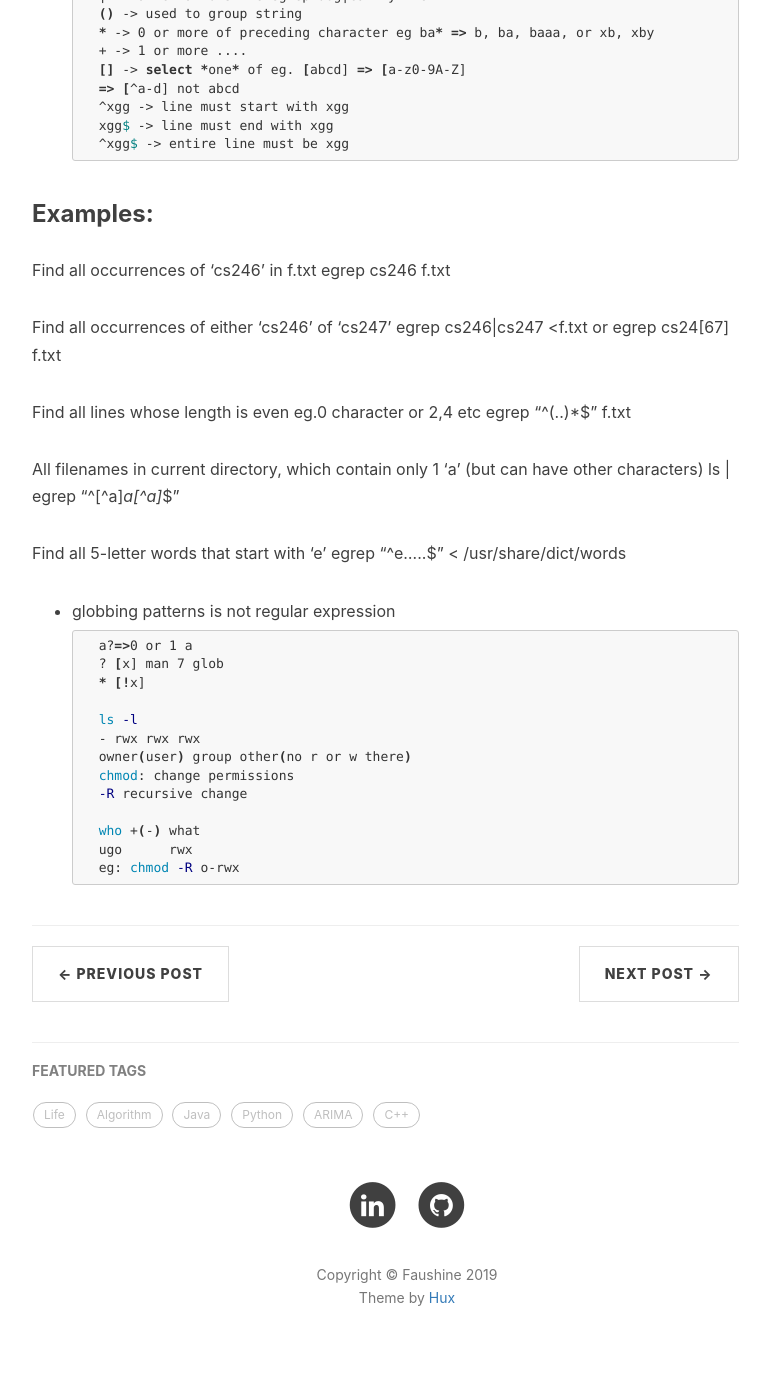
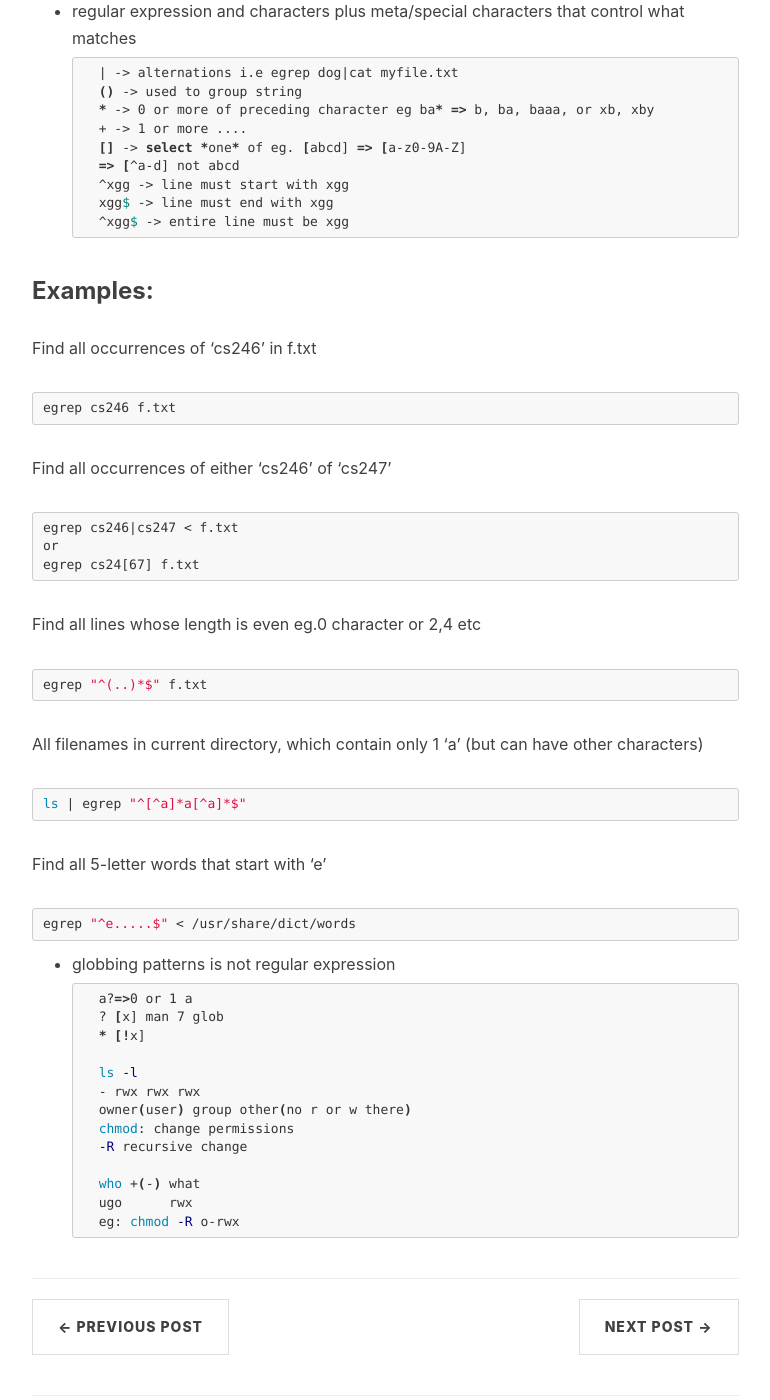
Before and after one commit to faushine/faushine.github.io, a Jekyll site: the page built from _posts/2019-06-06-01-quotes.md, in a window 1280 px wide and 1400 px high, scrolled down 907 px. Shown: the whole window, without its empty margins (233-1003 px from the left). Built offline with Jekyll 4.4.1, drawn with Linux system fonts in a browser that asks for light colours; nearby versions of some CDN libraries; comment, search, counter and statistics services are not loaded; before the commit the page ends 2282 px from its top, so only the background shows below that; some of the changed text lies outside the part shown.

Commit message:
revise typo

````diff
--- a/_posts/2019-06-06-01-quotes.md
+++ b/_posts/2019-06-06-01-quotes.md
@@ -9,7 +9,10 @@ tags:
 ## Quotes in bash (see 'man bash')
 
 - backticks, single back quotes->executes command
-eg: ls -al use $(ls -al) instead
+
+```bash
+ls -al use $(ls -al) instead
+```
 
 - double quotes '' not ""
 
@@ -45,20 +48,36 @@ eg: ls -al use $(ls -al) instead
 ### Examples:
 
 Find all occurrences of 'cs246' in f.txt
+
+```bash
 egrep cs246 f.txt
+```
 
 Find all occurrences of either 'cs246' of 'cs247'
-egrep cs246|cs247 <f.txt
-or egrep cs24[67] f.txt
+
+``` bash
+egrep cs246|cs247 < f.txt
+or
+egrep cs24[67] f.txt
+```
 
 Find all lines whose length is even  eg.0 character or 2,4 etc
+
+```bash
 egrep "^(..)*$" f.txt
+```
 
 All filenames in current directory, which contain only 1 'a' (but can have other characters)
+
+```bash
 ls | egrep "^[^a]*a[^a]*$"
+```
 
 Find all 5-letter words that start with 'e'
+
+```bash
 egrep "^e.....$" < /usr/share/dict/words
+```
 
 - globbing patterns is not regular expression
 
````
Also changed, not shown: _posts/2019-06-06-02-shell scripts.md (+7 -4 lines), _posts/2019-06-06-03-SE & Testing.md (+1 -1 lines), _posts/2019-06-06-04-IO.md (+4 -0 lines), _posts/2019-06-06-05-parameters.md (+1 -2 lines).
